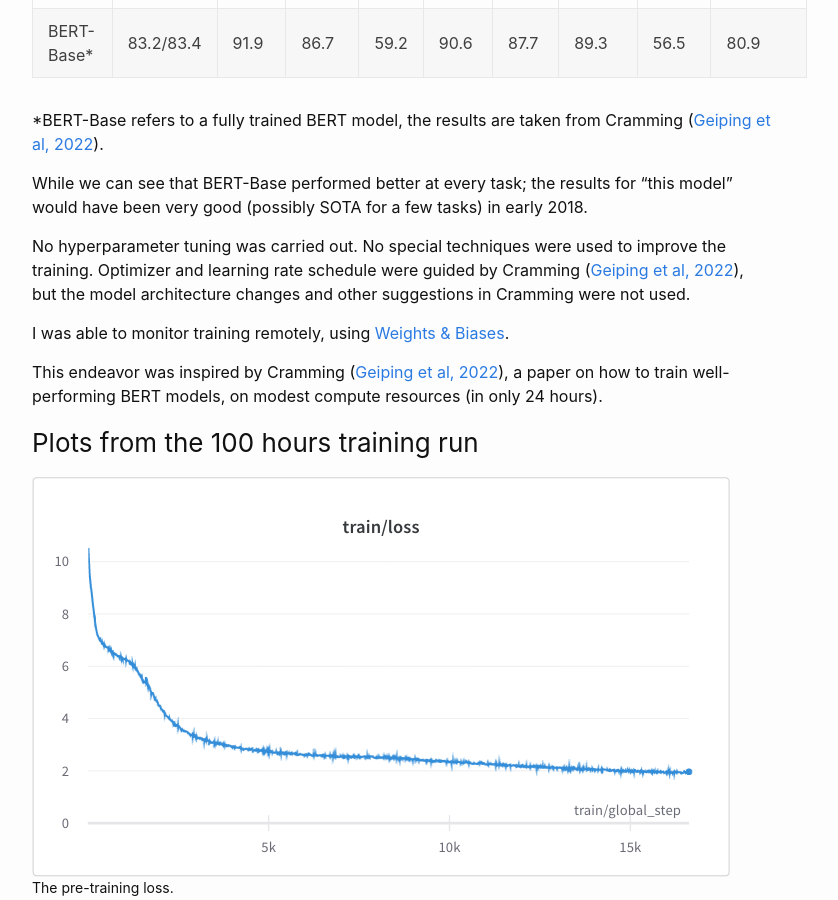
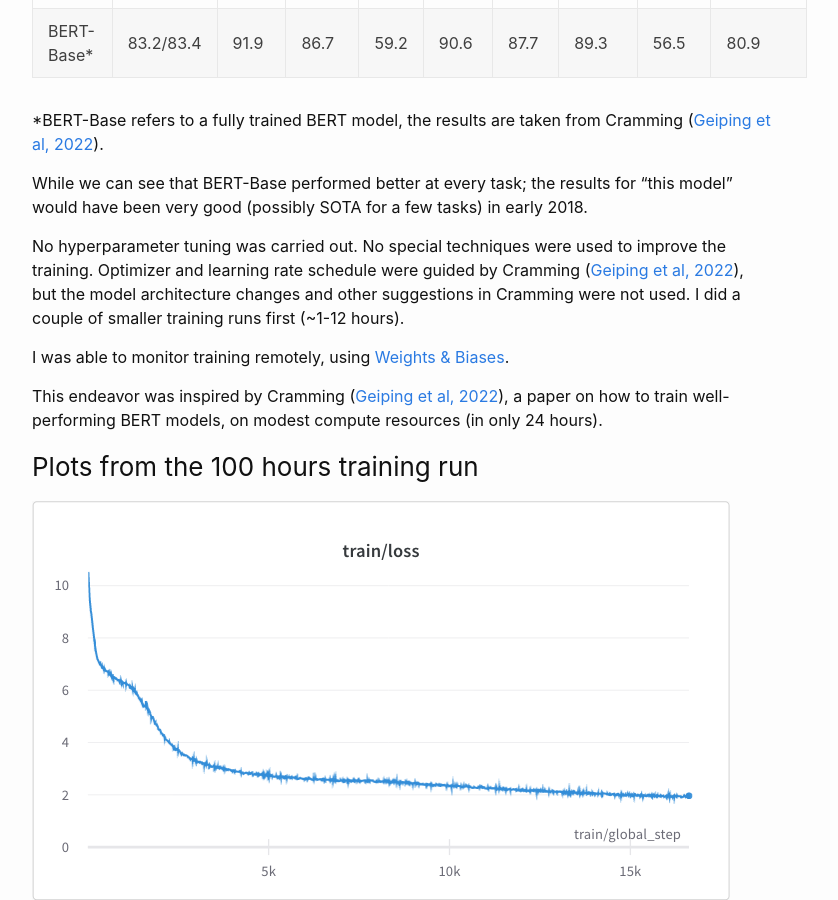
Before and after one commit to sradc/sradc.github.io, a Jekyll site: the page built from _posts/2023-05-29-bert-from-scratch.md, in a window 1280 px wide and 900 px high, scrolled down 1587 px. Shown: the whole window, without its empty margins (238-1076 px from the left). Built offline with Jekyll 4.4.1, drawn with Linux system fonts in a browser that asks for light colours; comment, search, counter and statistics services are not loaded.

Commit message:
added a note on training runs

```diff
--- a/_posts/2023-05-29-bert-from-scratch.md
+++ b/_posts/2023-05-29-bert-from-scratch.md
@@ -49,6 +49,7 @@ No hyperparameter tuning was carried out.
 No special techniques were used to improve the training.
 Optimizer and learning rate schedule were guided by Cramming ([Geiping et al, 2022](https://arxiv.org/abs/2212.14034)),
 but the model architecture changes and other suggestions in Cramming were not used.
+I did a couple of smaller training runs first (~1-12 hours).
 
 I was able to monitor training remotely, using [Weights & Biases](https://wandb.ai/site).
 
```
